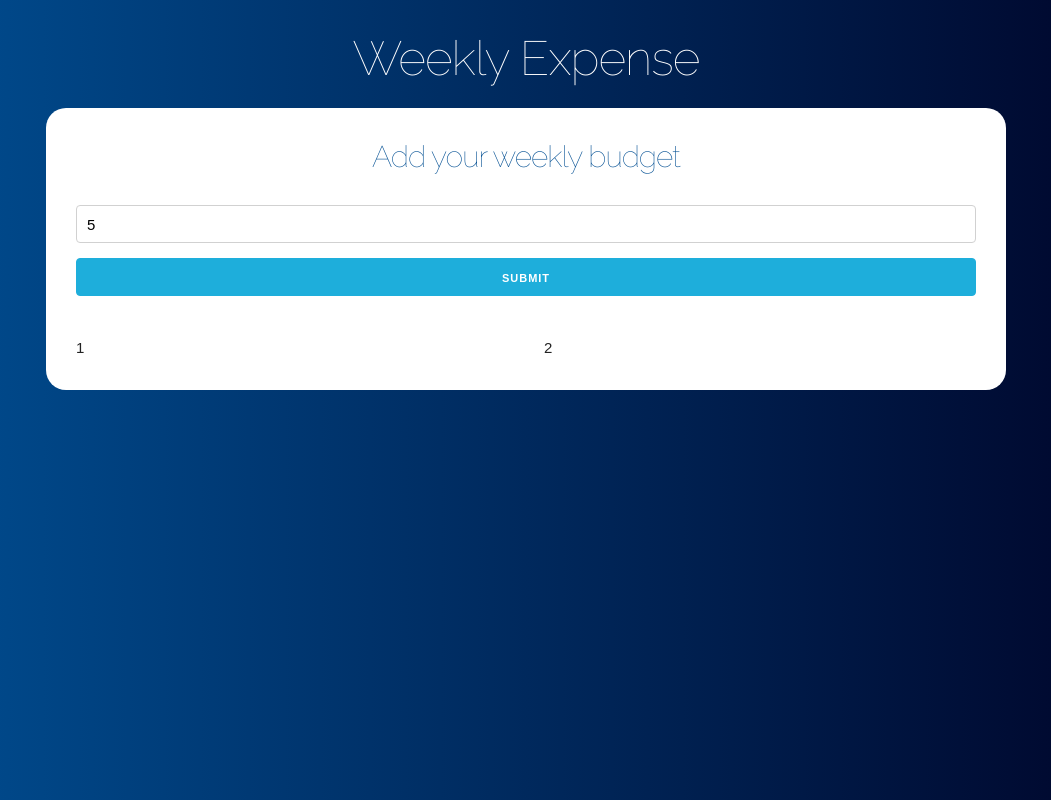
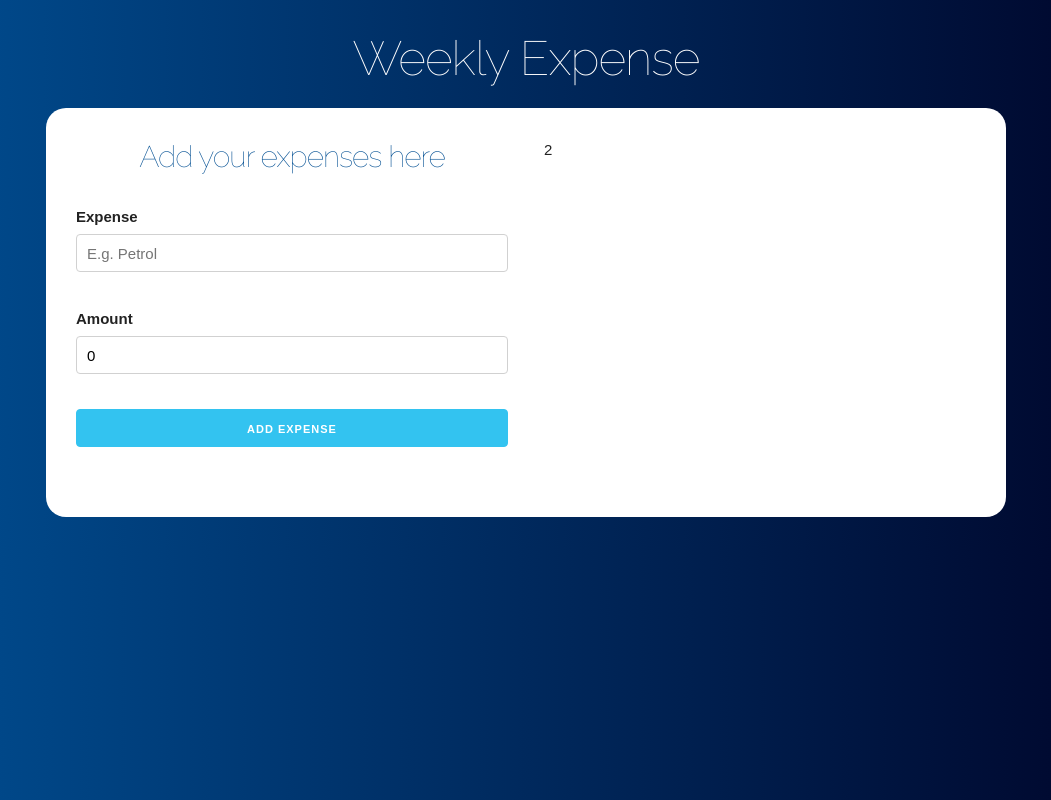
Before and after one commit to josetommaso/Budget-App, a React (Create React App) app: page / in a window 1280 px wide. Both pictures are taken after typing "5" into the empty fields and a click on the input 640 px from the left and 277 px from the top of the page. Shown: the whole page, without its empty margins (114-1165 px from the left). Built offline with nearby package versions, Linux system fonts and the light colour scheme.

Commit message:
conditional components

```diff
--- a/src/App.js
+++ b/src/App.js
@@ -1,10 +1,12 @@
 import React, { useState } from 'react';
 import Question from './components/Question';
+import Form from './components/Form';
 
 function App() {
 
   const [ budget, setBudget ] = useState(0);
   const [ remaining, setRemaining ] = useState(0);
+  const [ showquestion, updateQuestion ] = useState(true);
 
 
   return (
@@ -12,18 +14,26 @@ function App() {
       <header>
         <h1>Weekly Expense</h1>
         <div className="contenido-principal contenido">
+          { showquestion ?
+            (
               <Question
               setBudget={setBudget}
               setRemaining={setRemaining}
+              updateQuestion={updateQuestion}
             />
+            )
+            :
+            (
             <div className="row">
               <div className="one-half column">
-              1
+                <Form />
               </div>
               <div className="one-half column">
               2
               </div>
             </div>
+            )
+          }
         </div>
       </header>
     </div>
--- /dev/null
+++ b/src/components/Form.js
@@ -0,0 +1,55 @@
+import React, { useState } from 'react';
+
+const Form = () => {
+    const [ expensename, setExpenseName ] = useState('');
+    const [ expenseamount, setExpenseAmount ] = useState(0);
+
+    // when user add an expense
+    const addExpense = e => {
+        e.preventDefault();
+
+        // validation
+
+        //build the expense
+
+        //send the expense to the main component
+
+        //reset form
+    }
+
+    return (
+
+        <form
+            onSubmit={addExpense}
+        >
+            <h2>Add your expenses here</h2>
+            <div className="campo">
+                <label>Expense</label>
+                <input
+                    type="text"
+                    className="u-full-width"
+                    placeholder="E.g. Petrol"
+                    value={expensename}
+                    onChange={e => setExpenseName(e.target.value)}
+                />
+            </div>
+            <div className="campo">
+                <label>Amount</label>
+                <input
+                    type="number"
+                    className="u-full-width"
+                    placeholder="E.g. 40"
+                    value={expenseamount}
+                    onChange={e => setExpenseAmount(parseInt(e.target.value))}
+                />
+            </div>
+            <input
+                type="submit"
+                className="button-primary u-full-width"
+                value="Add Expense"
+            />
+        </form>
+     );
+}
+
+export default Form;
--- a/src/components/Question.js
+++ b/src/components/Question.js
@@ -1,7 +1,7 @@
 import { Fragment, useState } from 'react';
 import Error from './Error';
 
-const Question = ({ setBudget, setRemaining }) => {
+const Question = ({ setBudget, setRemaining, updateQuestion }) => {
     const [ budgetAmount, setBudgetAmount ] = useState(0);
     const [ error, setError ] = useState(false);
 
@@ -24,6 +24,7 @@ const Question = ({ setBudget, setRemaining }) => {
         setError(false);
         setBudget(budgetAmount);
         setRemaining(budgetAmount)
+        updateQuestion(false);
 
     }
 
```
Lines whose indentation alone changed are shown as unchanged.
